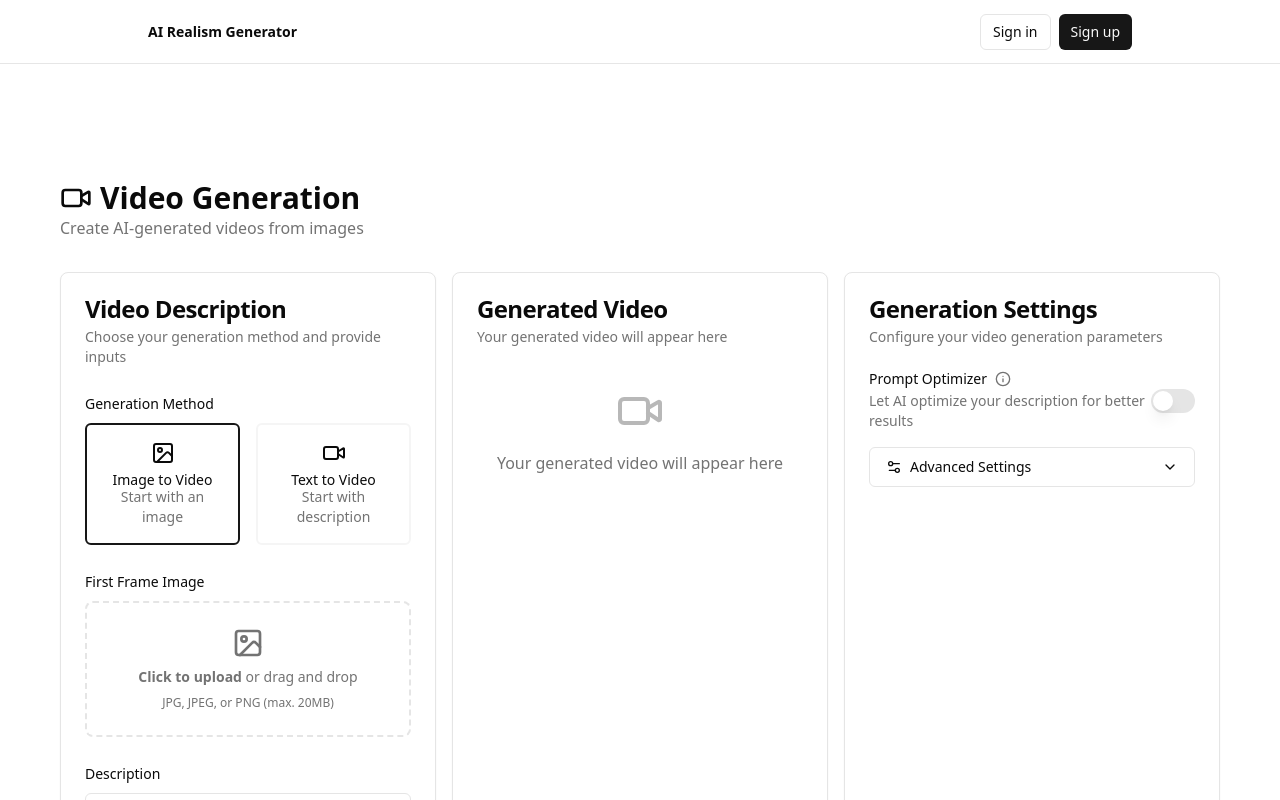
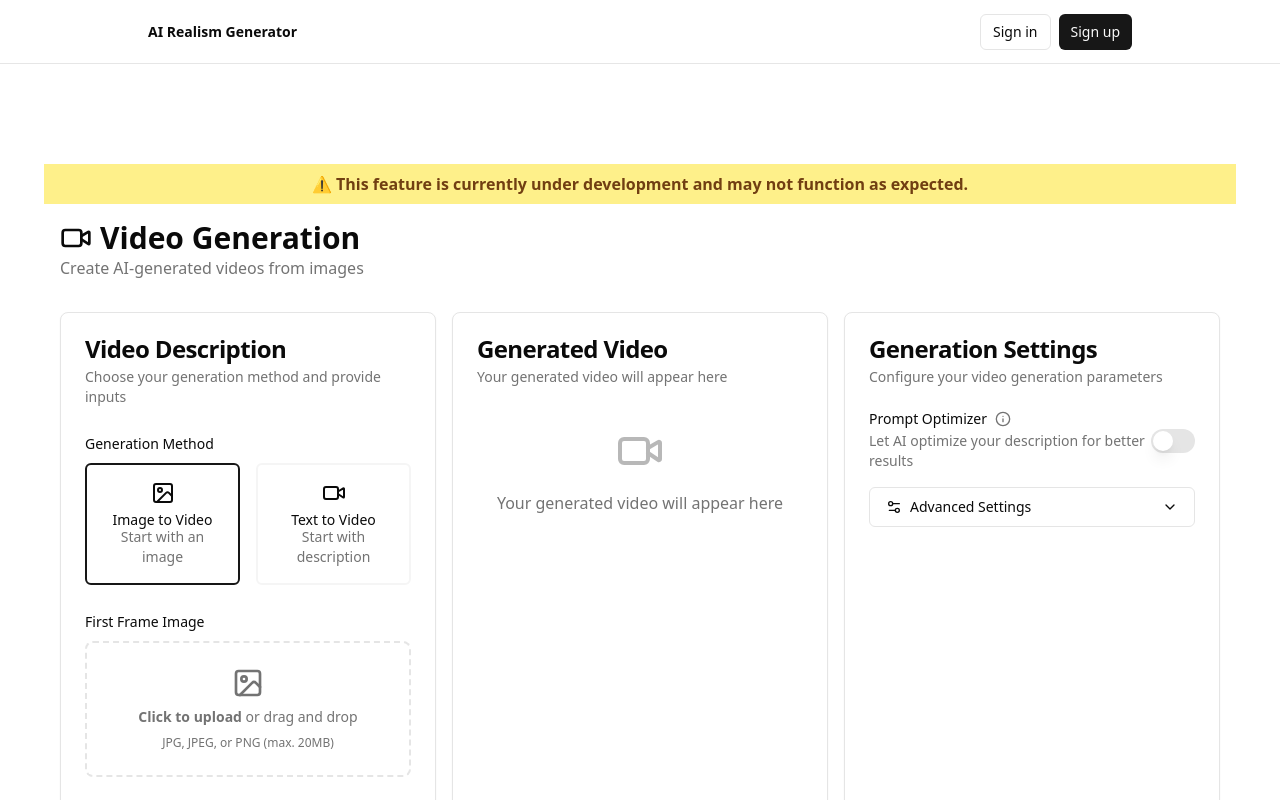
Before and after one commit to ZacJMagee/content-machine-webapp, a Next.js app: page /protected/generate/video in a window 1280 px wide. Shown: the top 800 px of the page. Built offline with nearby package versions, Linux system fonts and the light colour scheme; no server answers.

Commit message:
Added warning for AI Video

```diff
--- a/app/protected/generate/video/page.tsx
+++ b/app/protected/generate/video/page.tsx
@@ -137,8 +137,8 @@ const VideoGenerationPage = () => {
                 setGenerationProgress(prev => ({
                     ...prev,
                     status: data.status === 'Success' ? 'completed'
-                         : data.status === 'Failed' ? 'failed'
-                         : data.status.toLowerCase() as 'preparing' | 'processing',
+                        : data.status === 'Failed' ? 'failed'
+                            : data.status.toLowerCase() as 'preparing' | 'processing',
                     message: `Status: ${data.status} (${Math.round(progress)}%)`,
                     progress,
                     timestamp: new Date().toISOString()
@@ -248,6 +248,11 @@ const VideoGenerationPage = () => {
 
     return (
         <div className="min-h-screen flex flex-col">
+            {/* Warning Banner */}
+            <div className="bg-yellow-200 text-yellow-900 text-center p-2 font-semibold">
+                ⚠️ This feature is currently under development and may not function as expected.
+            </div>
+
             {/* Header */}
             <div className="flex-none p-4 bg-background/95 backdrop-blur supports-[backdrop-filter]:bg-background/60">
                 <div className="max-w-7xl mx-auto">
```
